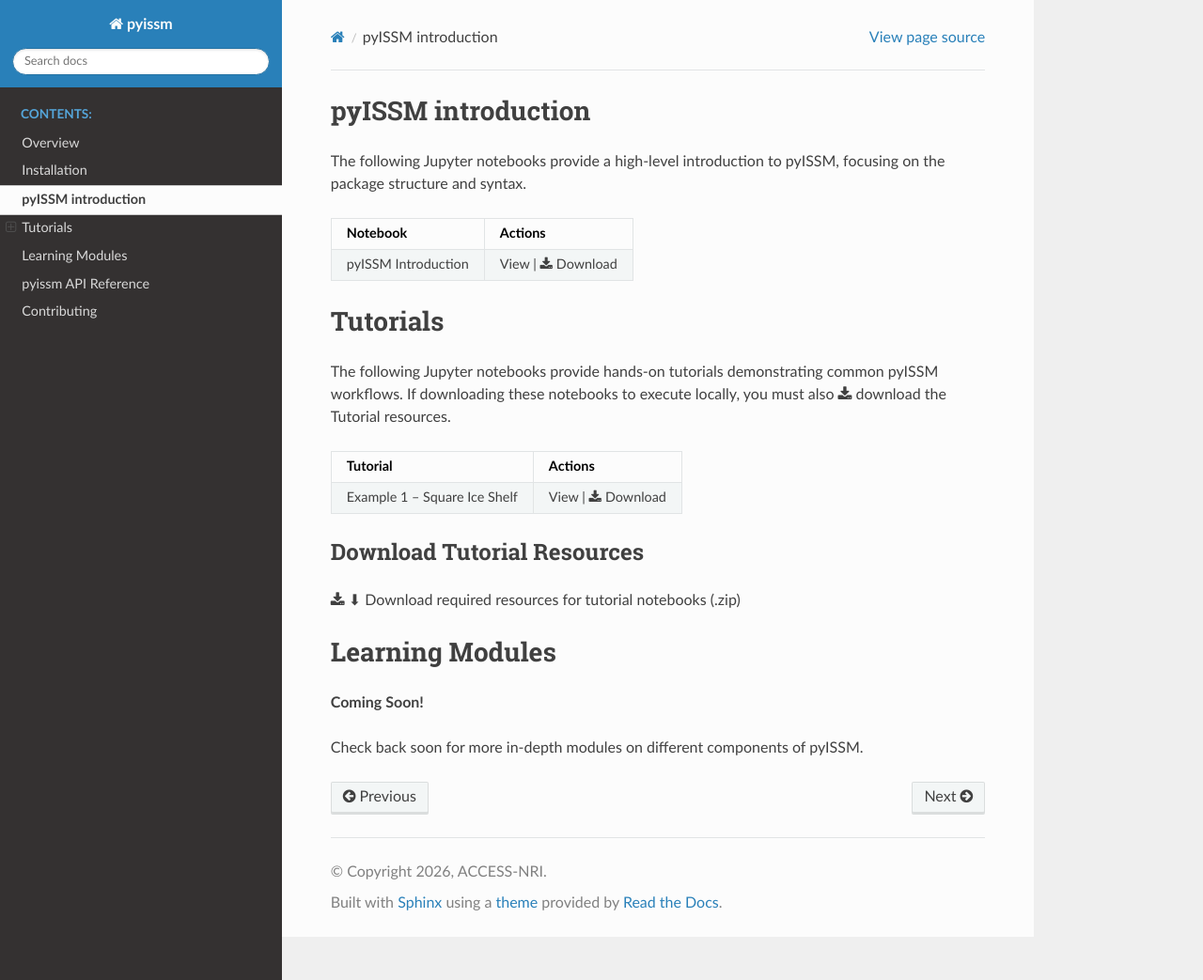
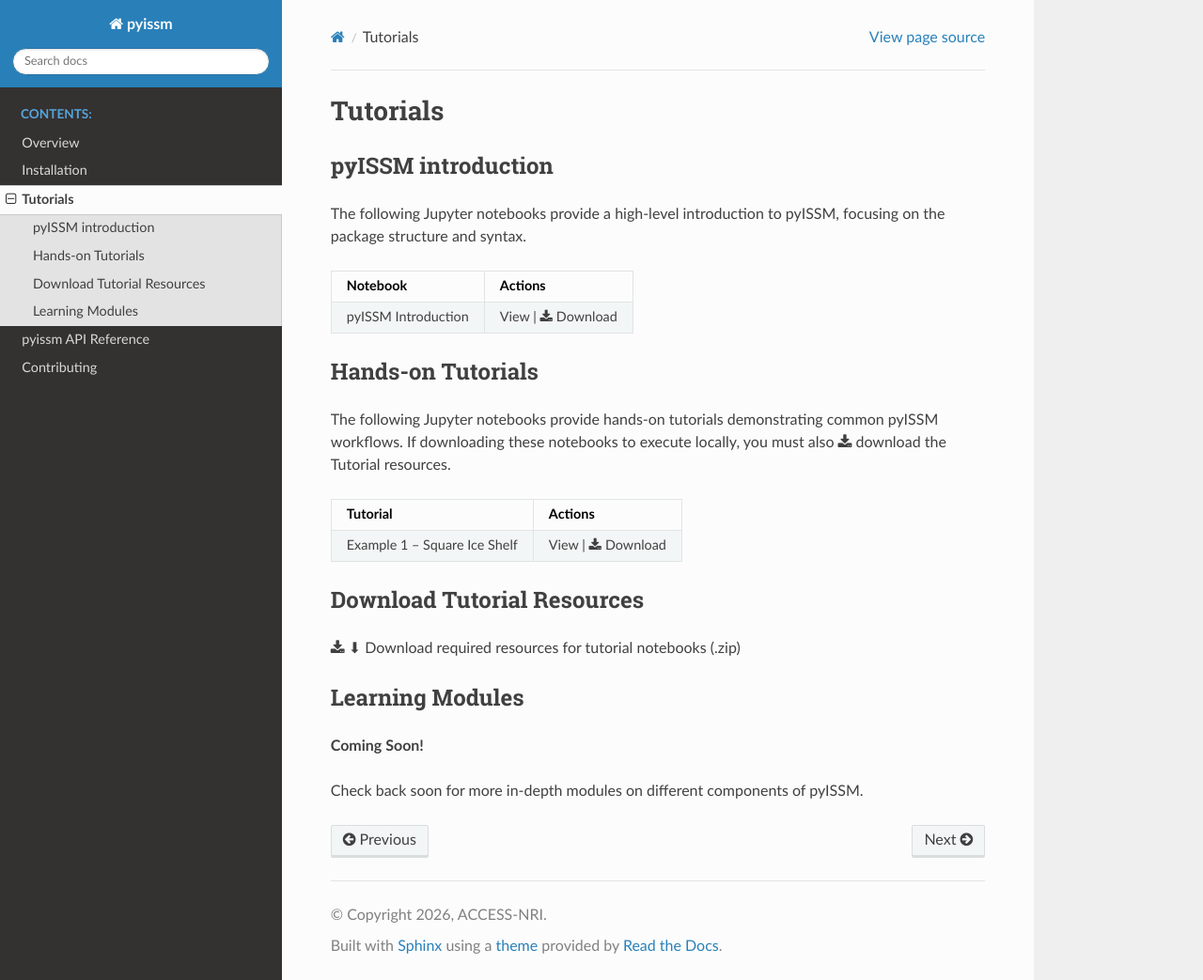
Before and after one commit to ACCESS-NRI/pyISSM, a Sphinx documentation site: the page built from docs/source/tutorials.rst, in a window 1280 px wide and 1043 px high. Shown: the whole window at 94% size. Built offline with Sphinx 7.4.7 and the Read the Docs theme 3.1.0, drawn with Linux system fonts in a browser that asks for light colours.

Commit message:
Update headers

```diff
--- a/docs/source/tutorials.rst
+++ b/docs/source/tutorials.rst
@@ -1,7 +1,10 @@
 .. _tutorials:
 
+Tutorials
+=========
+
 pyISSM introduction
-===================
+-------------------
 
 The following Jupyter notebooks provide a high-level introduction to pyISSM, focusing on the package structure and syntax.
 
@@ -14,8 +17,8 @@ The following Jupyter notebooks provide a high-level introduction to pyISSM, foc
      - :doc:`View <tutorials/1_pyISSM_intro>` |
        :download:`Download <tutorials/1_pyISSM_intro.ipynb>`
 
-Tutorials
-=========
+Hands-on Tutorials
+------------------
 
 The following Jupyter notebooks provide hands-on tutorials demonstrating common pyISSM workflows.
 If downloading these notebooks to execute locally, you must also
@@ -36,7 +39,7 @@ Download Tutorial Resources
 :download:`⬇ Download required resources for tutorial notebooks (.zip) <tutorials/assets.zip>`
 
 Learning Modules
-================
+----------------
 
 **Coming Soon!**
 
```
